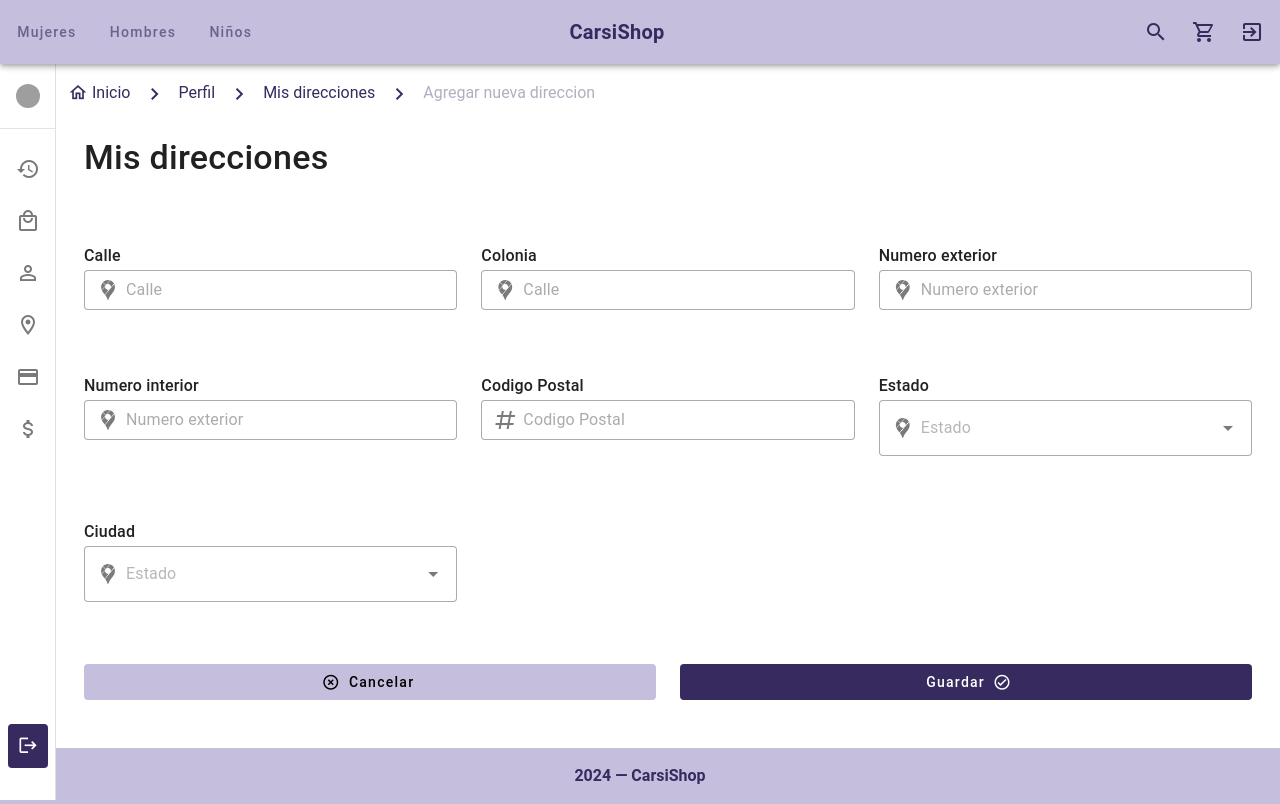
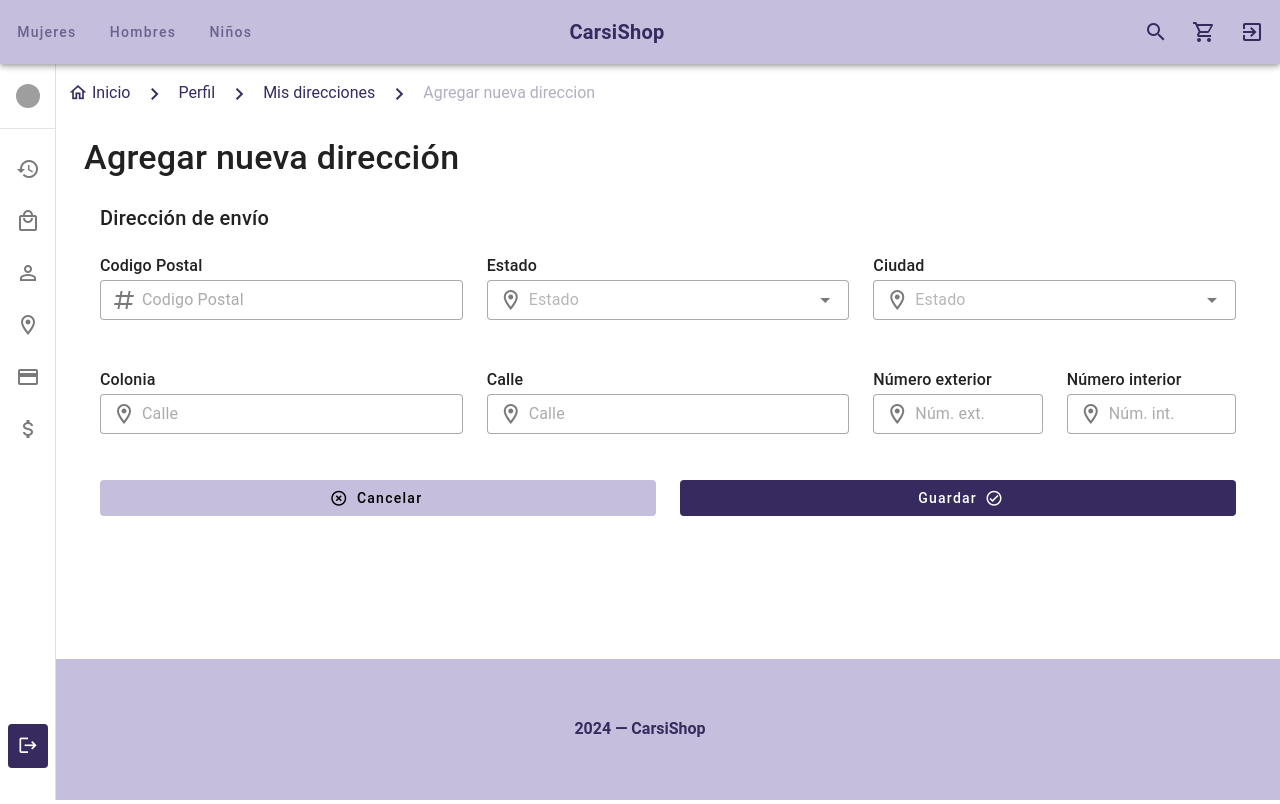
Before and after one commit to JoksanBahena/CARSISHOP-UI, a Vue app: page /profile/addresses/add in a window 1280 px wide. Built offline with nearby package versions, Linux system fonts and the light colour scheme; grey boxes are pictures that could not be loaded.

Commit message:
[MODIFY] referenciación corregida

```diff
--- a/src/components/profile/Form/AddressFormComponent.vue
+++ b/src/components/profile/Form/AddressFormComponent.vue
@@ -1,127 +1,119 @@
 <template>
   <v-container>
-    <p class="text-h4 font-weight-medium mb-2">Mis direcciones</p>
+    <p class="text-h4 font-weight-medium mb-2">Agregar nueva dirección</p>
+
+    <v-card variant="flat" class="mt-4">
+      <v-card-title>Dirección de envío</v-card-title>
+      <v-card-item>
         <v-form>
-      <v-row class="mt-5">
-        <v-col cols="12" md="4"> </v-col>
-      </v-row>
-      <v-row class="mt-5">
+          <v-row>
             <v-col cols="12" md="4">
-          <div class="mb-4">
+              <div class="text-subtitle-1 font-weight-medium">
+                Codigo Postal
+              </div>
+              <v-text-field
+                density="compact"
+                placeholder="Codigo Postal"
+                prepend-inner-icon="mdi-pound"
+                variant="outlined"
+                type="number"
+                hide-spin-buttons
+                :counter="5"
+                v-model="state.cp"
+                @blur="v$.cp.$touch"
+                @input="v$.cp.$touch"
+                :error-messages="v$.cp.$errors.map((e) => e.$message)"
+              />
+            </v-col>
+            <v-col cols="6" md="4">
+              <div class="text-subtitle-1 font-weight-medium">Estado</div>
+              <v-select
+                clearable
+                placeholder="Estado"
+                :items="states"
+                density="compact"
+                variant="outlined"
+                prepend-inner-icon="mdi-map-marker-outline"
+                v-model="state.state"
+                @blur="v$.state.$touch"
+                @input="v$.state.$touch"
+                :error-messages="v$.state.$errors.map((e) => e.$message)"
+              />
+            </v-col>
+            <v-col cols="6" md="4">
+              <div class="text-subtitle-1 font-weight-medium">Ciudad</div>
+              <v-select
+                clearable
+                placeholder="Estado"
+                :items="towns"
+                density="compact"
+                variant="outlined"
+                prepend-inner-icon="mdi-map-marker-outline"
+                v-model="state.town"
+                @blur="v$.town.$touch"
+                @input="v$.town.$touch"
+                :error-messages="v$.town.$errors.map((e) => e.$message)"
+              />
+            </v-col>
+            <v-col cols="12" md="4">
+              <div class="text-subtitle-1 font-weight-medium">Colonia</div>
+              <v-text-field
+                density="compact"
+                placeholder="Calle"
+                prepend-inner-icon="mdi-map-marker-outline"
+                variant="outlined"
+                v-model="state.suburb"
+                @blur="v$.suburb.$touch"
+                @input="v$.suburb.$touch"
+                :error-messages="v$.suburb.$errors.map((e) => e.$message)"
+              />
+            </v-col>
+            <v-col cols="12" md="4">
               <div class="text-subtitle-1 font-weight-medium">Calle</div>
               <v-text-field
                 density="compact"
                 placeholder="Calle"
-              prepend-inner-icon="mdi-google-maps"
+                prepend-inner-icon="mdi-map-marker-outline"
                 variant="outlined"
                 v-model="state.street"
                 @blur="v$.street.$touch"
                 @input="v$.street.$touch"
                 :error-messages="v$.street.$errors.map((e) => e.$message)"
               />
-          </div>
             </v-col>
-        <v-col cols="12" md="4">
-          <div class="mb-4">
-            <div class="text-subtitle-1 font-weight-medium">Colonia</div>
-            <v-text-field
-              density="compact"
-              placeholder="Calle"
-              prepend-inner-icon="mdi-google-maps"
-              variant="outlined"
-              v-model="state.suburb"
-              @blur="v$.suburb.$touch"
-              @input="v$.suburb.$touch"
-              :error-messages="v$.suburb.$errors.map((e) => e.$message)"
-            />
-          </div>
-        </v-col>
-        <v-col cols="12" md="4">
-          <div class="mb-4">
+            <v-col cols="6" md="2">
               <div class="text-subtitle-1 font-weight-medium">
-              Numero exterior
+                Número exterior
               </div>
               <v-text-field
                 density="compact"
-              placeholder="Numero exterior"
-              prepend-inner-icon="mdi-google-maps"
+                placeholder="Núm. ext."
+                prepend-inner-icon="mdi-map-marker-outline"
                 variant="outlined"
+                type="number"
+                hide-spin-buttons
                 v-model="state.extnumber"
                 @blur="v$.extnumber.$touch"
                 @input="v$.extnumber.$touch"
                 :error-messages="v$.extnumber.$errors.map((e) => e.$message)"
               />
-          </div>
             </v-col>
-        <v-col cols="12" md="4">
-          <div class="mb-4">
+            <v-col cols="6" md="2">
               <div class="text-subtitle-1 font-weight-medium">
-              Numero interior
+                Número interior
               </div>
               <v-text-field
                 density="compact"
-              placeholder="Numero exterior"
-              prepend-inner-icon="mdi-google-maps"
+                placeholder="Núm. int."
+                prepend-inner-icon="mdi-map-marker-outline"
                 variant="outlined"
+                type="number"
+                hide-spin-buttons
                 v-model="state.intnumber"
                 @blur="v$.intnumber.$touch"
                 @input="v$.intnumber.$touch"
                 :error-messages="v$.intnumber.$errors.map((e) => e.$message)"
               />
-          </div>
-        </v-col>
-
-        <v-col cols="12" md="4">
-          <div class="mb-4">
-            <div class="text-subtitle-1 font-weight-medium">Codigo Postal</div>
-            <v-text-field
-              density="compact"
-              placeholder="Codigo Postal"
-              prepend-inner-icon="mdi-pound"
-              variant="outlined"
-              type="number"
-              v-model="state.cp"
-              @blur="v$.cp.$touch"
-              @input="v$.cp.$touch"
-              :error-messages="v$.cp.$errors.map((e) => e.$message)"
-            />
-          </div>
-        </v-col>
-        <v-col cols="12" md="4">
-          <div class="mb-4">
-            <div class="text-subtitle-1 font-weight-medium">Estado</div>
-
-            <v-select
-              clearable
-              placeholder="Estado"
-              :items="states"
-              dense
-              variant="outlined"
-              prepend-inner-icon="mdi-google-maps"
-              v-model="state.state"
-              @blur="v$.state.$touch"
-              @input="v$.state.$touch"
-              :error-messages="v$.state.$errors.map((e) => e.$message)"
-            ></v-select>
-          </div>
-        </v-col>
-        <v-col cols="12" md="4">
-          <div class="mb-4">
-            <div class="text-subtitle-1 font-weight-medium">Ciudad</div>
-
-            <v-select
-              clearable
-              placeholder="Estado"
-              :items="towns"
-              dense
-              variant="outlined"
-              prepend-inner-icon="mdi-google-maps"
-              v-model="state.town"
-              @blur="v$.town.$touch"
-              @input="v$.town.$touch"
-              :error-messages="v$.town.$errors.map((e) => e.$message)"
-            ></v-select>
-          </div>
             </v-col>
           </v-row>
           <v-row>
@@ -149,6 +141,8 @@
             </v-col>
           </v-row>
         </v-form>
+      </v-card-item>
+    </v-card>
   </v-container>
 </template>
 
@@ -198,7 +192,35 @@ const rules = {
   suburb: {
     required: withMessage("La colonia es requerida", required),
   },
+  cp: {
+    required: withMessage("El codigo postal es requerido", required),
+    integer: withMessage("El codigo postal debe ser un número", integer),
+    regex: withMessage(
+      "El codigo postal solo debe contener números",
+      regex(/^\d+$/)
+    ),
+    minLength: withMessage(
+      "El codigo postal debe tener 5 digitos",
+      minLength(5)
+    ),
+    maxLength: withMessage(
+      "El codigo postal debe tener 5 digitos",
+      maxLength(5)
+    ),
+  },
+  state: {
+    required: withMessage("El estado es requerido", required),
+  },
+  town: {
+    required: withMessage("La ciudad es requerida", required),
+  },
   extnumber: {
+    required: withMessage("El número exterior es requerido", required),
+    integer: withMessage("El número exterior debe ser un número", integer),
+    regex: withMessage(
+      "El número exterior solo debe contener números",
+      regex(/^\d+$/)
+    ),
     minLength: withMessage(
       "El numero exterior debe tener al menos 1 caracter",
       minLength(1)
@@ -209,23 +231,11 @@ const rules = {
     ),
   },
   intnumber: {
-    minLength: withMessage(
-      "El numero interior debe tener al menos 1 caracter",
-      minLength(1)
+    integer: withMessage("El número interior debe ser un número", integer),
+    regex: withMessage(
+      "El número interior solo debe contener números",
+      regex(/^\d+$/)
     ),
-    maxLength: withMessage(
-      "El numero interior debe tener menos de 10 caracteres",
-      maxLength(10)
-    ),
-  },
-  cp: {
-    required: withMessage("El codigo postal es requerido", required),
-  },
-  state: {
-    required: withMessage("El estado es requerido", required),
-  },
-  town: {
-    required: withMessage("La ciudad es requerida", required),
   },
 };
 
--- a/src/components/profile/Form/PaymentFormComponent.vue
+++ b/src/components/profile/Form/PaymentFormComponent.vue
@@ -195,7 +195,7 @@ const rules = {
     required: withMessage("El número de tarjeta es obligatorio", required),
     integer: withMessage("El número de tarjeta debe ser un número", integer),
     regex: withMessage(
-      "El número de tarjetadebe contener  solo números",
+      "El número de tarjeta solo debe contener números",
       regex(/^\d+$/)
     ),
     minLength: withMessage(
@@ -218,7 +218,7 @@ const rules = {
     integer: withMessage("El CCV debe ser un número", integer),
     minLength: withMessage("El CCV debe tener 3 dígitos", minLength(3)),
     maxLength: withMessage("El CCV debe tener 3 dígitos", maxLength(3)),
-    regex: withMessage("El CCV debe contener solo números", regex(/^\d+$/)),
+    regex: withMessage("El CCV solo debe contener números", regex(/^\d+$/)),
   },
 };
 
```
Lines whose indentation alone changed are shown as unchanged.
